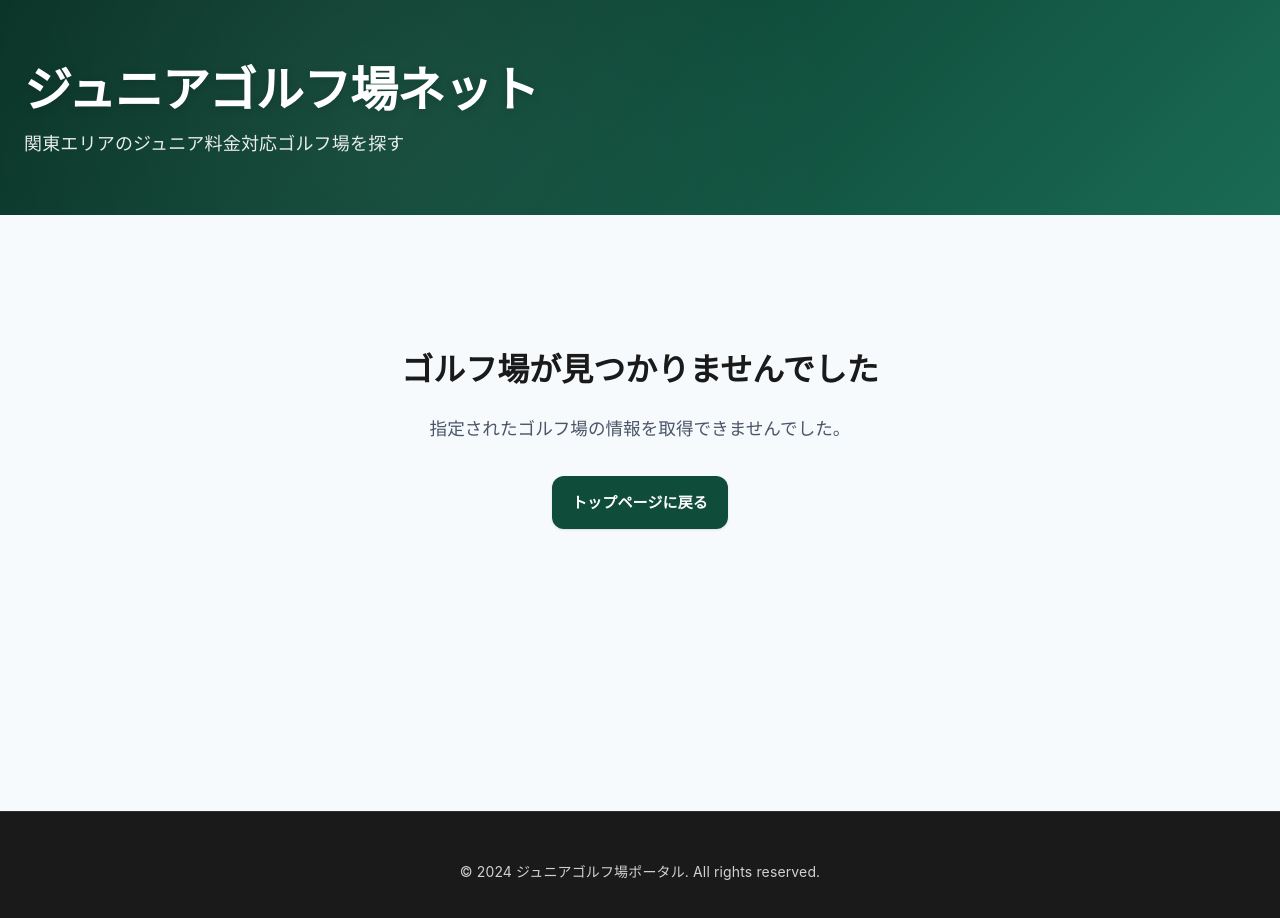
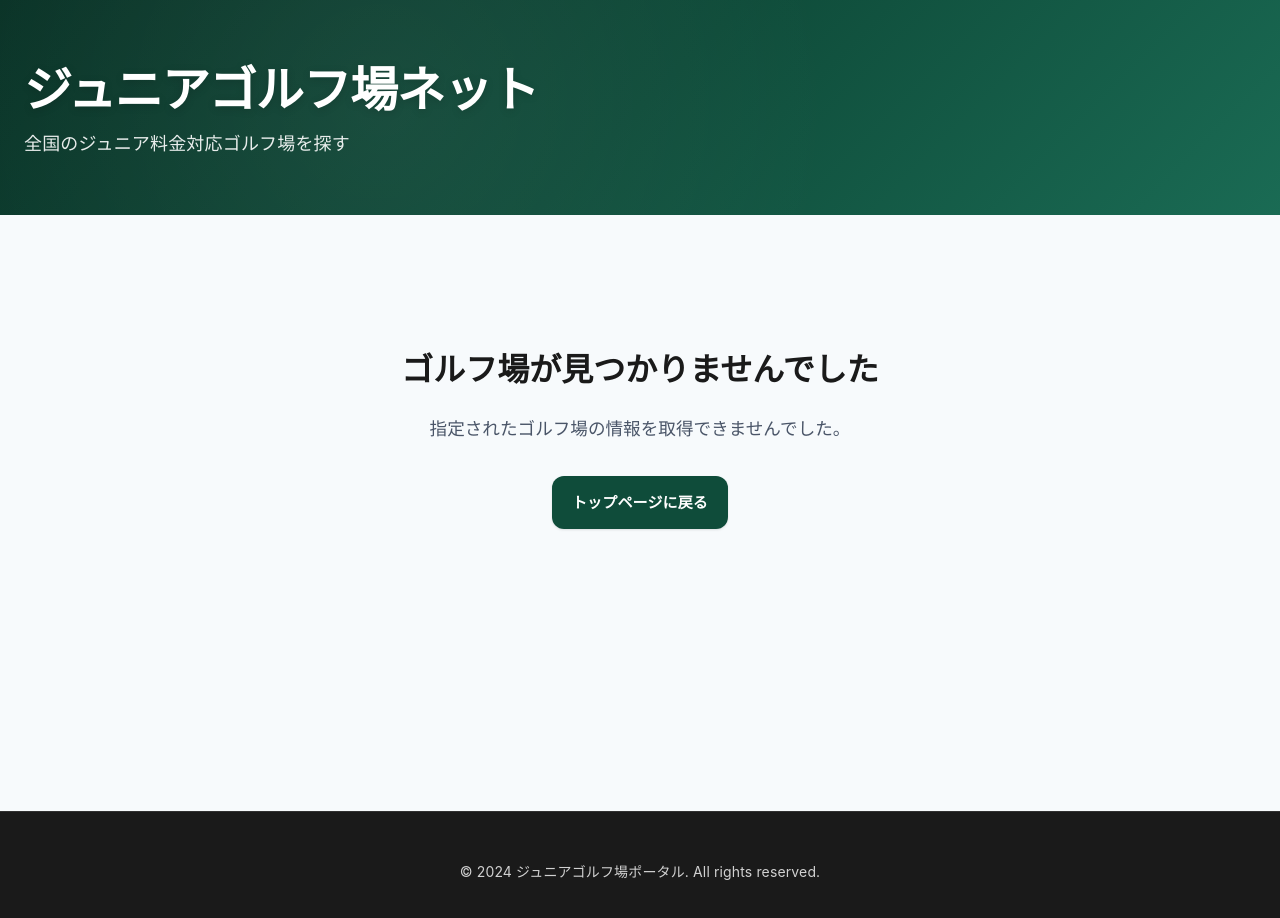
Before and after one commit to ryutasat0/junior-golf-portal, a plain HTML site: page course.html in a window 1280 px wide. Drawn offline with Linux system fonts and the light colour scheme.

Commit message:
Update course.html

```diff
--- a/course.html
+++ b/course.html
@@ -231,7 +231,7 @@
     <header class="header">
         <div class="container">
             <h1 class="logo">ジュニアゴルフ場ネット</h1>
-            <p class="subtitle">関東エリアのジュニア料金対応ゴルフ場を探す</p>
+            <p class="subtitle">全国のジュニア料金対応ゴルフ場を探す</p>
         </div>
     </header>
 
```
